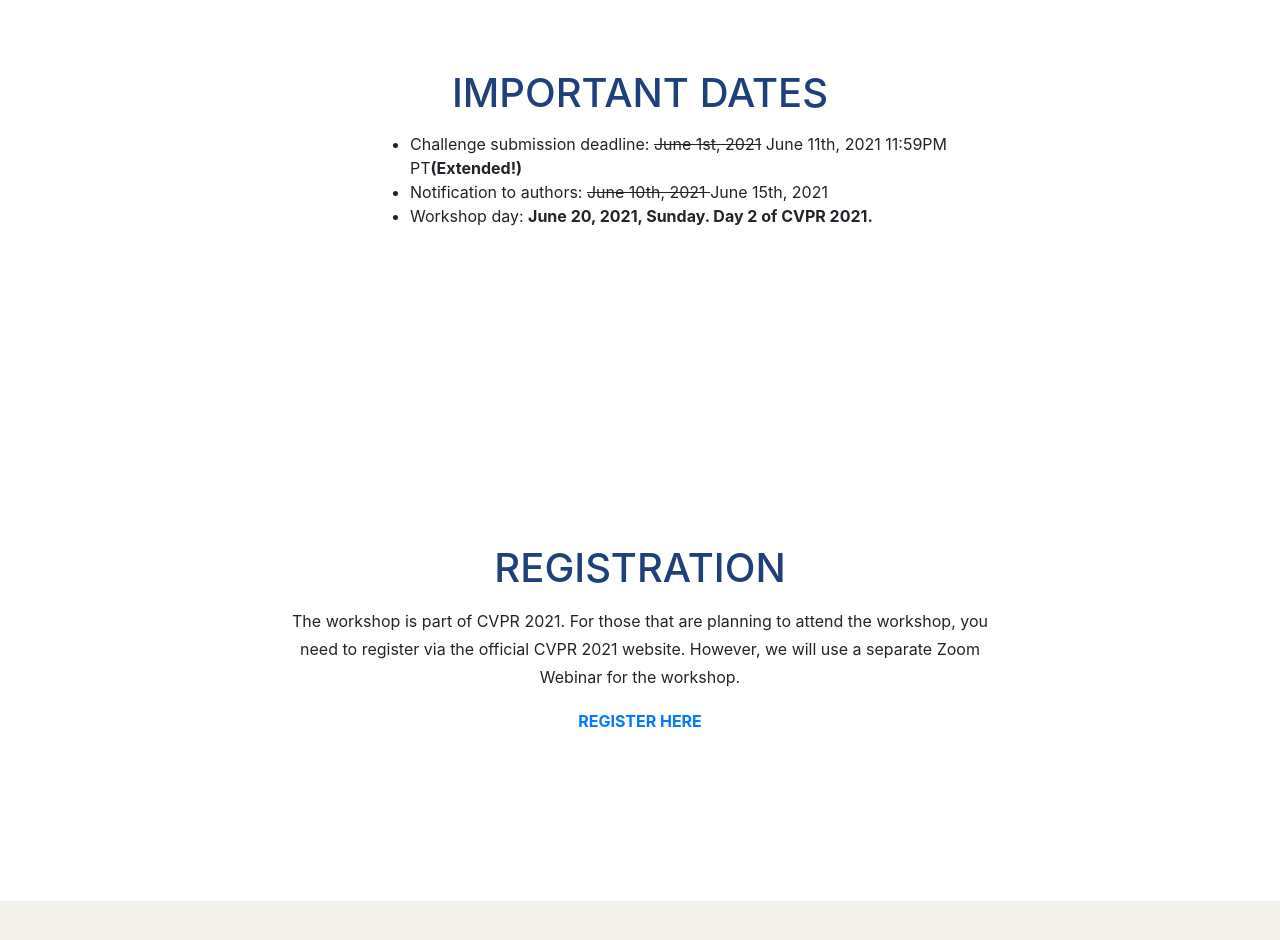
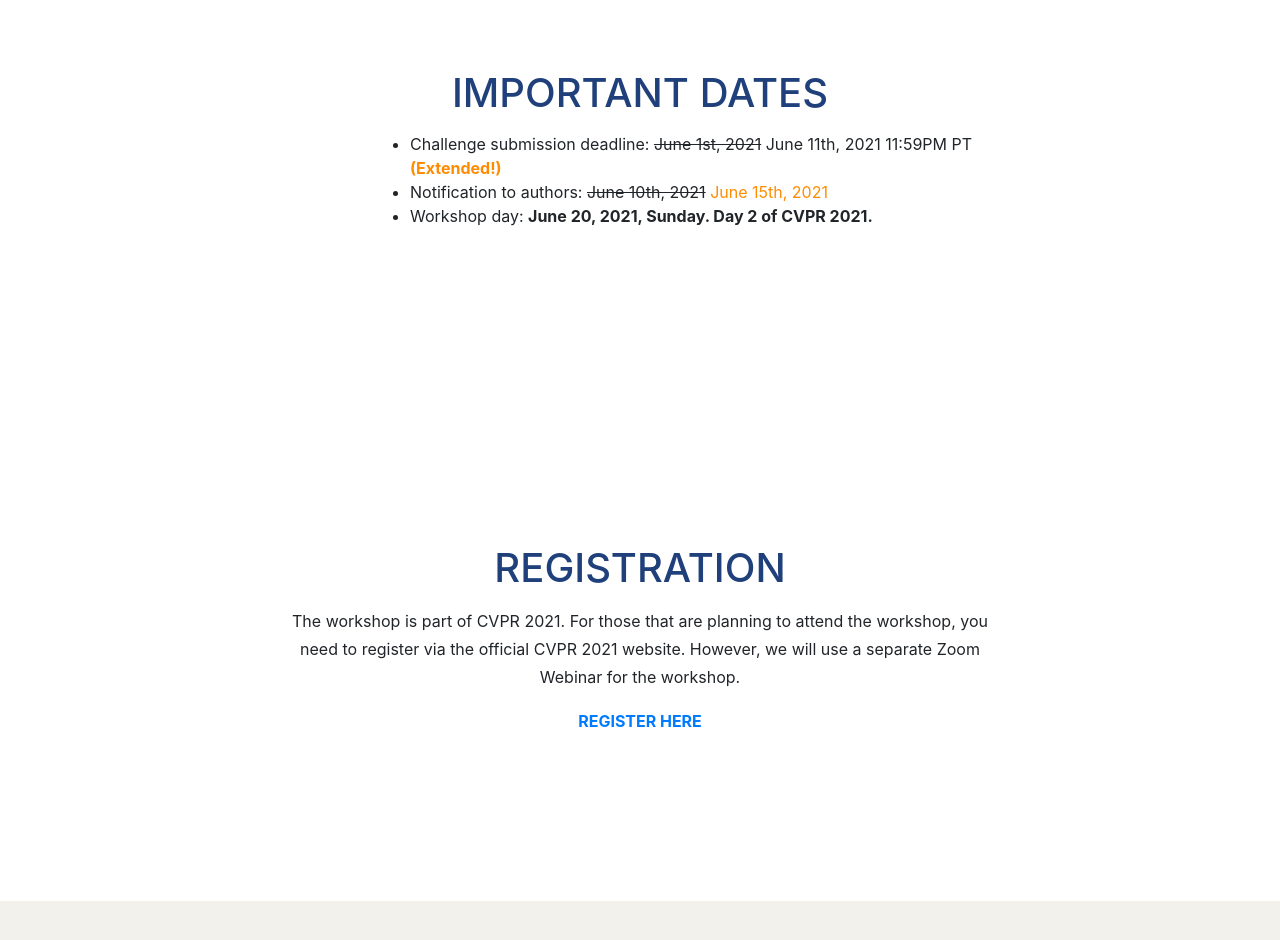
Before and after one commit to seravee08/cv4aec.github.io, a website with bundled scripts: page index.html in a window 1280 px wide. Shown: the part 8140-9080 px from the top of the page. Built offline with nearby package versions, Linux system fonts and the light colour scheme; files whose address does not match are found by name; a web font is replaced by a local one.

Commit message:
Update index.html

```diff
--- a/index.html
+++ b/index.html
@@ -390,8 +390,8 @@ sets contain 5.5 buildings with 21 point clouds each. For each model, there is a
           </div>
           <div class="col-sm-7 col-md-7 col-lg-7">
           	<ul>
-			<li>Challenge submission deadline: <s>June 1st, 2021</s> June 11th, 2021 11:59PM PT<b>(Extended!)</b></li>
-			<li>Notification to authors: <s> June 10th, 2021 </s> June 15th, 2021</li>
+			<li>Challenge submission deadline: <s>June 1st, 2021</s> June 11th, 2021 11:59PM PT <span style="color:#FF8C00;font-weight:bold">(Extended!)</span></li>
+			<li>Notification to authors: <s>June 10th, 2021</s>  <span style="color:#FF8C00">June 15th, 2021</span></li>
           		<li>Workshop day: <b>June 20, 2021, Sunday. Day 2 of CVPR 2021.</b></li>
           	</ul>
           </div>
```
